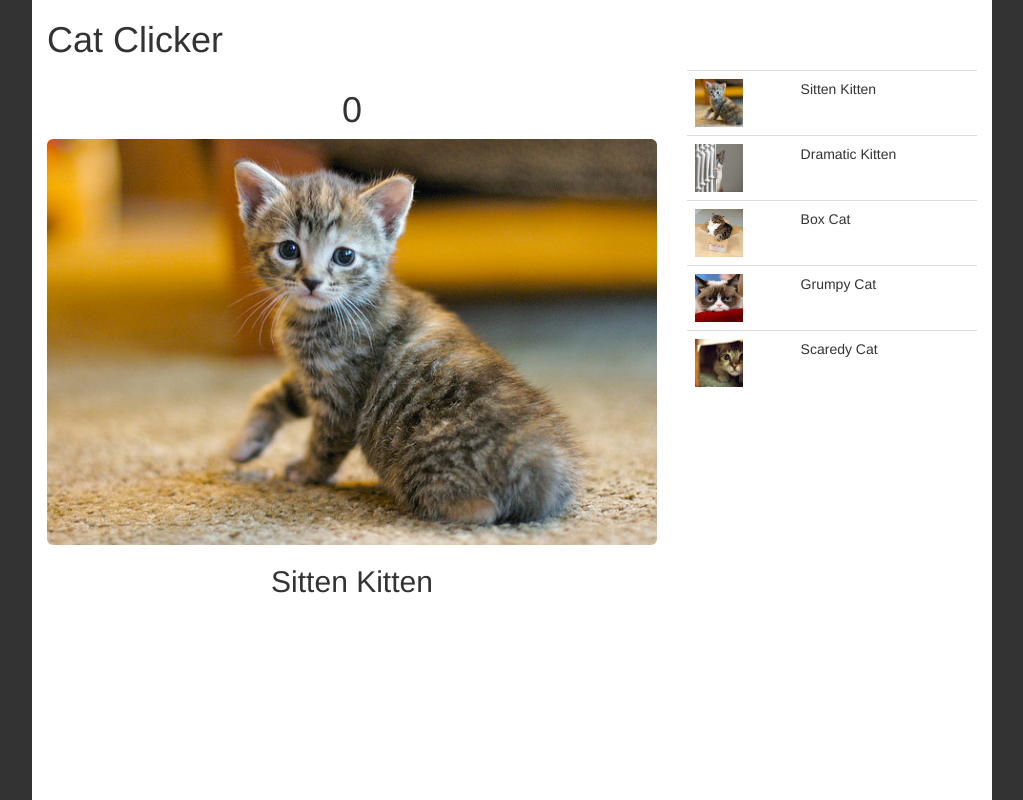
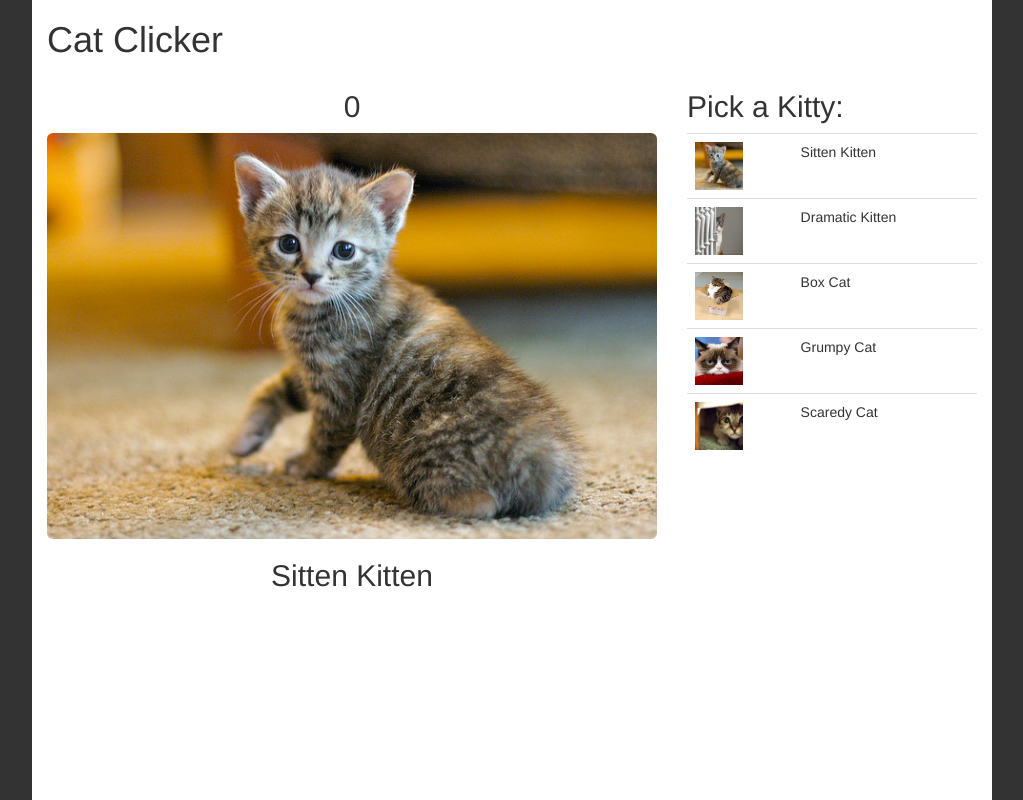
Before and after one commit to mkkakau/cat-clicker-premium, a plain HTML site: page index.html in a window 1280 px wide. Shown: the whole page, without its empty margins (128-1151 px from the left). Drawn offline with nearby package versions, Linux system fonts and the light colour scheme.

Commit message:
feat: Add header to cat table

```diff
--- a/index.html
+++ b/index.html
@@ -21,12 +21,13 @@
     <div class="row">
       <div class="col-sm-8">
         <div id="cat-clicker">
-          <h1 id="cat-counter" class="text-center"></h1>
+          <h2 id="cat-counter" class="text-center"></h1>
           <img id="cat-image" class="img-responsive img-rounded" src="">
           <h2 id="cat-name" class="text-center"></h2>
         </div>
       </div>
       <div class="col-sm-4">
+        <h2>Pick a Kitty:</h1>
         <table id="cat-table" class="table table-hover">
           <!--Generated with JS-->
         </table>
```
